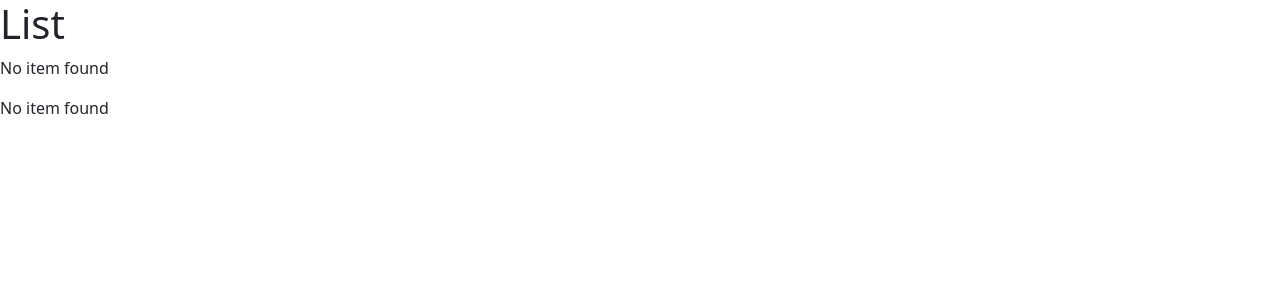
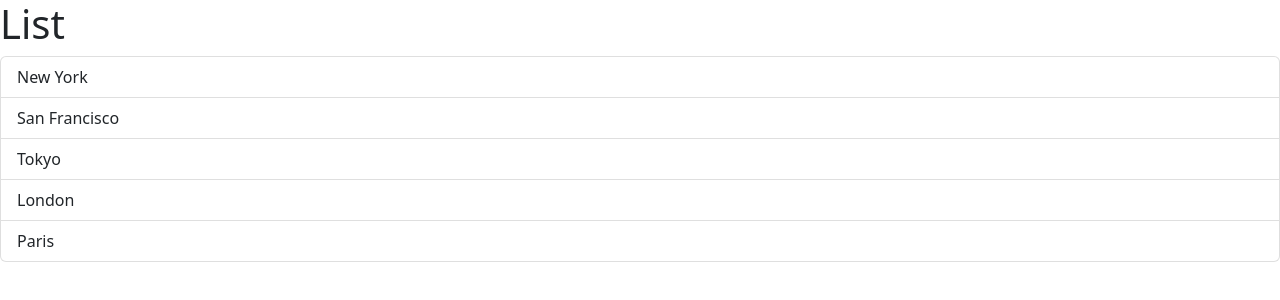
Before and after one commit to Rumindu/codeWithMosh-react-course-part1, a React (Vite) app: page / in a window 1280 px wide. Shown: the top 300 px of the page. Built offline with nearby package versions, Linux system fonts and the light colour scheme.

Commit message:
Handle Events - just static message on console

```diff
--- a/src/components/ListGroup.tsx
+++ b/src/components/ListGroup.tsx
@@ -1,17 +1,17 @@
 function ListGroup() {
   let items = ["New York", "San Francisco", "Tokyo", "London", "Paris"];
-  items = [];
 
   return (
     <>
       <h1>List</h1>
-      {/*Ternary operation approach*/}
-      {items.length === 0 ? <p>No item found</p> : null}
-      {/* "logic" && "value that return when condition is true" */}
       {items.length === 0 && <p>No item found</p>}
       <ul className="list-group">
         {items.map((item) => (
-          <li key={item} className="list-group-item">
+          <li
+            key={item}
+            className="list-group-item"
+            onClick={() => console.log("Clicked")}
+          >
             {item}
           </li>
         ))}
```
Also changed, not shown: 1 other file (tests, documents, lock files or other folders).
